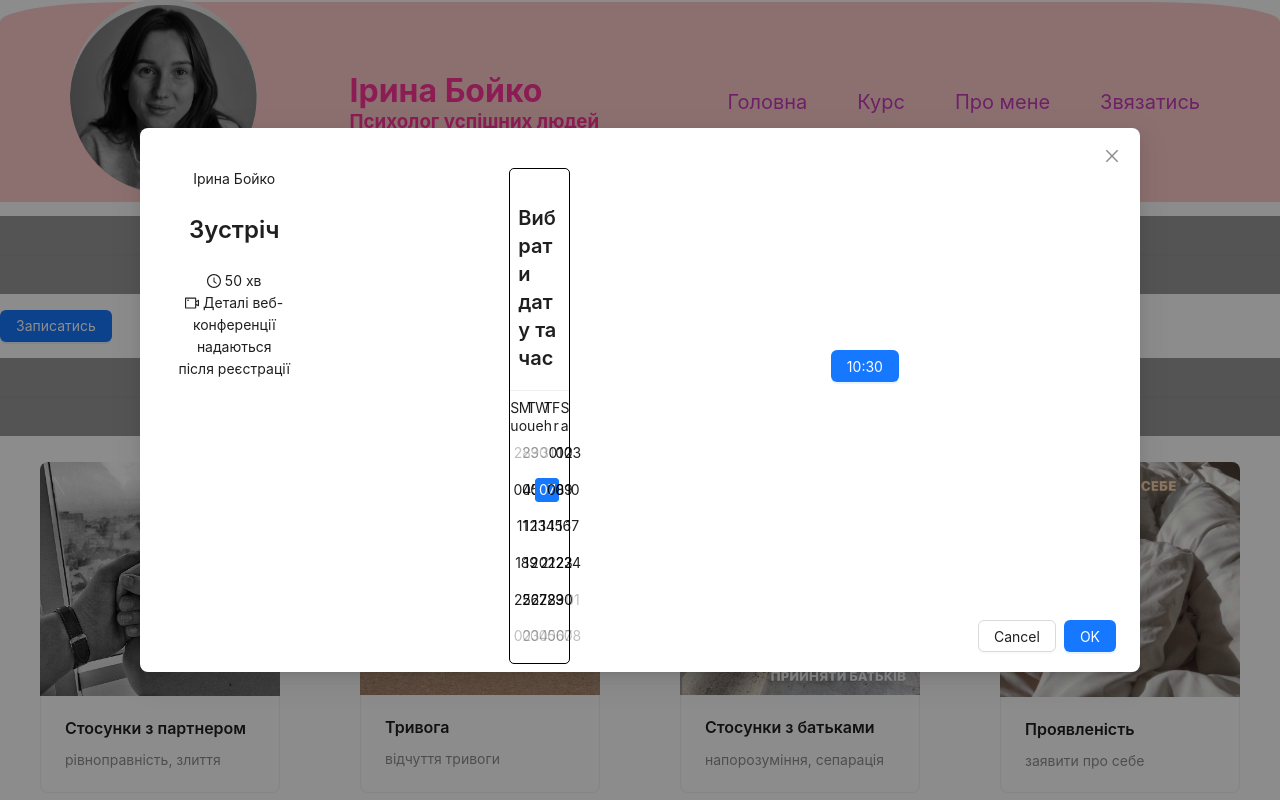
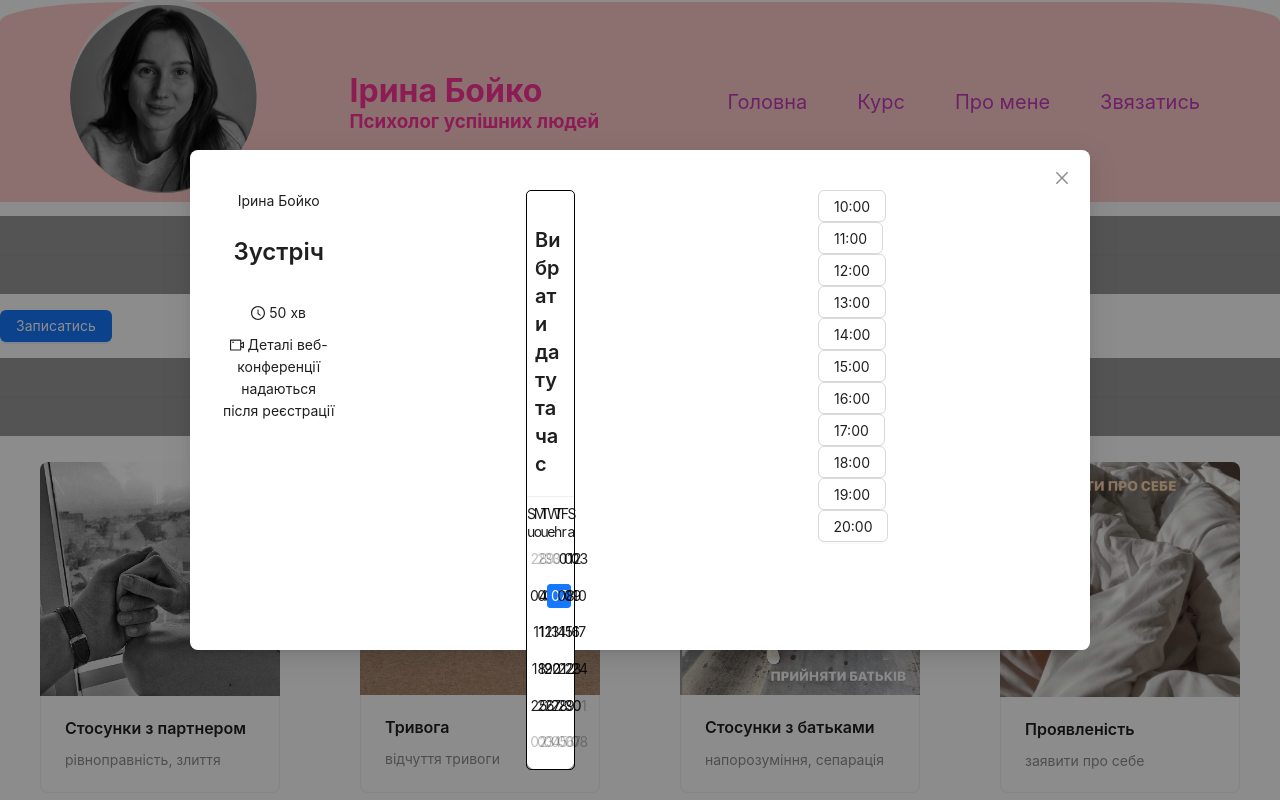
Before and after one commit to MR-FRED200396/PsychologBoiko, a React (Create React App) app: page / in a window 1280 px wide. Both pictures are taken after a click on the button "Записатись". Shown: the top 800 px of the page. Built offline with nearby package versions, Linux system fonts and the light colour scheme.

Commit message:
fix modal window

```diff
--- a/src/components/main/mainComponents/modalComponent/ModalComponent.jsx
+++ b/src/components/main/mainComponents/modalComponent/ModalComponent.jsx
@@ -8,16 +8,15 @@ const ModalComponent = ({ open, handleClose }) => {
   const token = {
     colorBorderSecondary: "#000000",
     borderRadiusLG: "5px",
-    // Other token properties
   };
 
   return (
     <Modal
       centered
       visible={open}
-      onOk={handleClose}
+      footer={null}
       onCancel={handleClose}
-      width={1000}
+      width={900}
     >
       <Row gutter={24}>
         <Col span={8}>
--- a/src/components/main/mainComponents/modalComponent/ModalTime.jsx
+++ b/src/components/main/mainComponents/modalComponent/ModalTime.jsx
@@ -1,88 +1,68 @@
-// import React from "react";
-// import { Radio, Col } from "antd";
-
-// const ModalTime = () => {
-//   return (
-//     <>
-//       <Col
-//         span={8}
-//         style={{
-//           height: "420px",
-
-//           padding: "20px",
-//         }}
-//       >
-//         <div
-//           style={{
-//             display: "flex",
-//             flexDirection: "row",
-//             justifyContent: "center",
-//             alignItems: "center",
-//             height: "100%",
-//           }}
-//         >
-//           {/* <TimePicker /> */}
-//           <Radio.Button value="default">Default</Radio.Button>
-//         </div>
-//       </Col>
-//     </>
-//   );
-// };
-
-// export default ModalTime;
-
 import React, { useState } from "react";
-import { Col, Button, Typography } from "antd";
+import { Col, Button } from "antd";
 
 const ModalTime = () => {
-  const [buttonText, setButtonText] = useState();
-  const [buttonDisabled, setButtonDisabled] = useState(false);
+  const timeOptions = [10, 11, 12, 13, 14, 15, 16, 17, 18, 19, 20];
+  const [selectedTime, setSelectedTime] = useState(null);
+  const [buttonDisabled, setButtonDisabled] = useState(
+    Array(timeOptions.length).fill(false)
+  );
+  const [showNextButton, setShowNextButton] = useState(false);
+  const [nextButtonTime, setNextButtonTime] = useState(null);
 
-  const handleButtonClick = () => {
-    setButtonDisabled(true);
+  const handleTimeButtonClick = (time, index) => {
+    setSelectedTime(time);
+    setButtonDisabled(buttonDisabled.map((_, i) => i === index));
+    setShowNextButton(true);
+    setNextButtonTime(time);
   };
 
   const handleNextButtonClick = () => {
     // Виконується логіка при натисканні на кнопку "Далі"
+    console.log(`Далі: ${nextButtonTime}`);
   };
+
   return (
     <>
       <Col
         span={8}
         style={{
           height: "420px",
-
           padding: "20px",
         }}
       >
-        <div
-          style={{
-            display: "flex",
-            flexDirection: "row",
-            justifyContent: "center",
-            alignItems: "center",
-            height: "100%",
-          }}
-        >
-          <Typography.Text>{buttonText}</Typography.Text>
+        {timeOptions.map((time, index) => (
+          <div key={time} style={{ display: "flex", alignItems: "center" }}>
+            {selectedTime === time && showNextButton ? (
+              <>
                 <Button
                   type="primary"
-            onClick={handleButtonClick}
-            disabled={buttonDisabled}
-            style={{ marginTop: "16px" }}
+                  style={{ width: "70px", marginRight: "5px" }}
+                  onClick={() => handleTimeButtonClick(time, index)}
+                  disabled={buttonDisabled[index]}
                 >
-            10:30
+                  {time}:00
                 </Button>
-          {buttonDisabled && (
                 <Button
                   type="primary"
                   onClick={handleNextButtonClick}
-              style={{ marginTop: "16px" }}
+                  style={{ width: "70px", marginRight: "5px" }}
                 >
                   Далі
                 </Button>
+              </>
+            ) : (
+              <Button
+                type={selectedTime === time ? "primary" : "default"}
+                style={{ width: "70px", marginRight: "5px" }}
+                onClick={() => handleTimeButtonClick(time, index)}
+                disabled={buttonDisabled[index]}
+              >
+                {time}:00
+              </Button>
             )}
           </div>
+        ))}
       </Col>
     </>
   );
--- a/src/components/main/mainComponents/modalComponent/ModalTitle.jsx
+++ b/src/components/main/mainComponents/modalComponent/ModalTitle.jsx
@@ -30,7 +30,9 @@ const ModalTitle = () => {
         >
           Зустріч
         </Typography.Title>
-        <Typography.Text style={{ width: "8em", textAlign: "center" }}>
+        <Typography.Text
+          style={{ width: "8em", textAlign: "center", padding: "10px" }}
+        >
           <ClockCircleOutlined /> 50 хв
         </Typography.Text>
         <Typography.Text style={{ width: "8em", textAlign: "center" }}>
```
Lines whose indentation alone changed are shown as unchanged.
